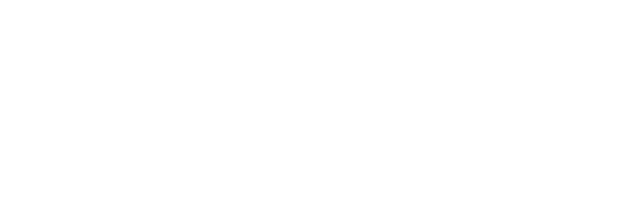
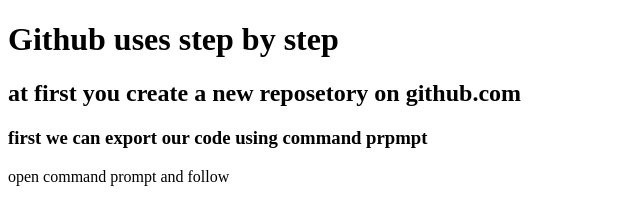
Before and after one commit to abulbashar98/my-second-repo, a plain HTML site: page index.html in a window 1280 px wide. Shown: the whole page, without its empty margins (0-640 px from the left). Drawn offline with Linux system fonts and the light colour scheme.

Commit message:
first changes

```diff
--- a/index.html
+++ b/index.html
@@ -7,6 +7,10 @@
     <title>My second repo</title>
 </head>
 <body>
+    <h1>Github uses step by step</h1>
+    <h2>at first you create a new reposetory on github.com</h2>
+    <h3>first we can export our code using command prpmpt</h3>
+    <p>open command prompt and follow</p>
 
 </body>
 </html>
```
